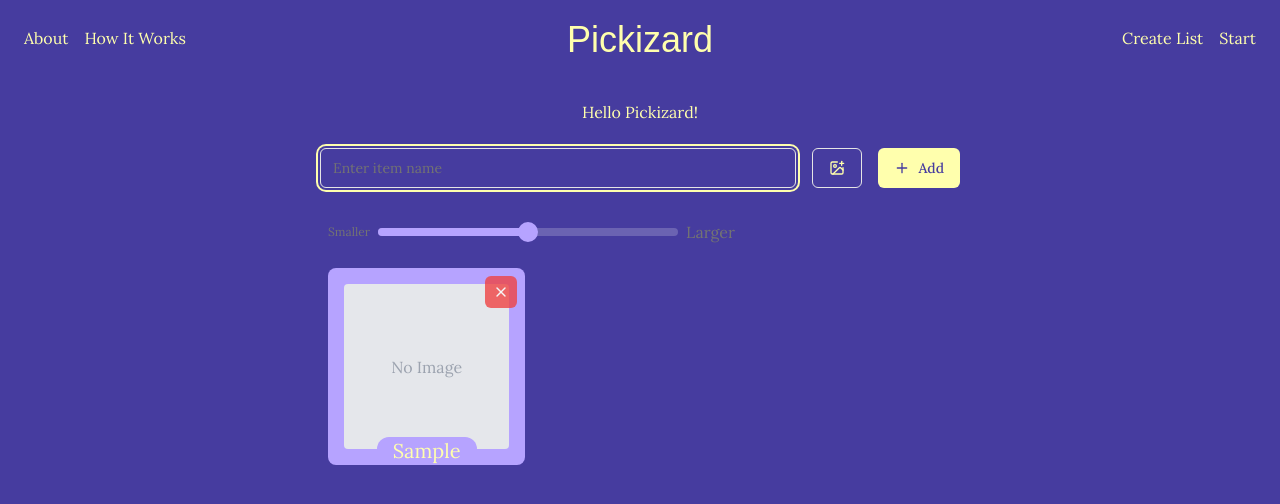
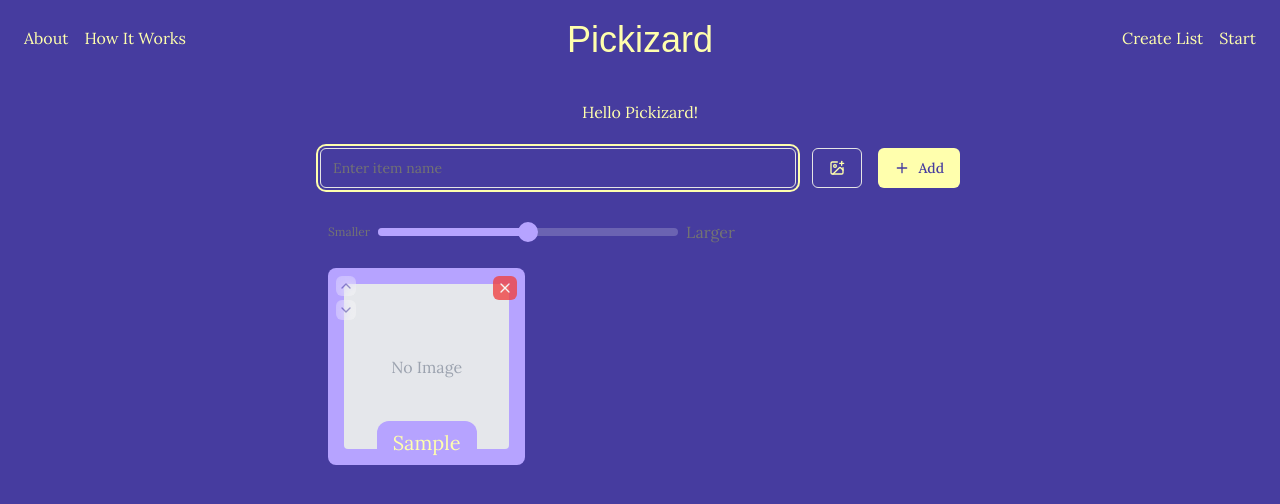
Before and after one commit to frdiersln/pickizard, a Next.js app: page / in a window 1280 px wide. Both pictures are taken after typing "Sample" into the empty fields and a click on the button "Add". Shown: the top 504 px of the page. Built offline with nearby package versions, Linux system fonts and the light colour scheme; a web font is replaced by a local one.

Commit message:
fix: add item reordering functionality in list display

```diff
--- a/app/page.tsx
+++ b/app/page.tsx
@@ -11,6 +11,10 @@ export default function Home() {
     setItems(items.filter(item => item.id !== id));
   };
 
+  const handleReorder = (newItems: ListItem[]) => {
+    setItems(newItems);
+  };
+
   return (
     <main>
       <div className="container mx-auto w-[90%] md:w-1/2">
@@ -21,7 +25,11 @@ export default function Home() {
           <ListInput items={items} setItems={setItems} />
         </div>
         <div className="section my-6">
-          <ListDisplay items={items} onRemoveItem={handleRemoveItem} />
+          <ListDisplay
+            items={items}
+            onRemoveItem={handleRemoveItem}
+            onReorderItems={handleReorder}
+          />
         </div>
       </div>
     </main>
--- a/components/features/list-creator/list-display.tsx
+++ b/components/features/list-creator/list-display.tsx
@@ -1,6 +1,5 @@
 import React, { useState } from 'react';
-import { motion, AnimatePresence } from 'framer-motion';
-import { X, ListPlus } from 'lucide-react';
+import { X, ListPlus, ChevronUp, ChevronDown } from 'lucide-react';
 import { Button } from '@/components/ui/button';
 import { Slider } from "@/components/ui/slider";
 import { Card, CardContent } from '@/components/ui/card';
@@ -9,11 +8,21 @@ import { ListItem } from '@/types';
 interface ListDisplayProps {
   items: ListItem[];
   onRemoveItem: (id: string) => void;
+  onReorderItems: (newItems: ListItem[]) => void;
 }
 
-export function ListDisplay({ items, onRemoveItem }: ListDisplayProps) {
+export function ListDisplay({ items, onRemoveItem, onReorderItems }: ListDisplayProps) {
   const [size, setSize] = useState(3);
   const [activeTooltip, setActiveTooltip] = useState<string | null>(null);
+
+  const moveItem = (index: number, direction: 'up' | 'down') => {
+    const newIndex = direction === 'up' ? index - 1 : index + 1;
+    if (newIndex < 0 || newIndex >= items.length) return;
+
+    const newItems = [...items];
+    [newItems[index], newItems[newIndex]] = [newItems[newIndex], newItems[index]];
+    onReorderItems(newItems);
+  };
 
   if (items.length === 0) {
     return (
@@ -53,30 +62,39 @@ export function ListDisplay({ items, onRemoveItem }: ListDisplayProps) {
       </div>
 
       <div className={`grid ${gridSizeClasses} gap-4`}>
-        <AnimatePresence>
-          {items.map((item) => (
-            <motion.div
+        {items.map((item, index) => (
+          <div
             key={item.id}
-              initial={{ opacity: 0, scale: 0.9 }}
-              animate={{ opacity: 1, scale: 1 }}
-              exit={{ opacity: 0, scale: 0.9 }}
             className="relative group aspect-square"
           >
             <div className="relative w-full h-full rounded-lg overflow-hidden">
               <div
                 className="w-full h-full p-2 sm:p-4 bg-background-secondary"
-                  // Show tooltip on hover or touch
                 onMouseEnter={() => setActiveTooltip(item.id)}
                 onMouseLeave={() => setActiveTooltip(null)}
-                  onTouchStart={(e) => {
-                    e.preventDefault(); // Prevent double-tap zoom on mobile
-                    if (activeTooltip === item.id) {
-                      setActiveTooltip(null);
-                    } else {
-                      setActiveTooltip(item.id);
-                    }
-                  }}
               >
+                {/* Reorder Controls - Redesigned */}
+                <div className="absolute left-2 top-2 z-10 flex flex-col gap-1">
+                  <Button
+                    onClick={() => moveItem(index, 'up')}
+                    variant="secondary"
+                    size="icon"
+                    className="h-5 w-5 bg-white/60 backdrop-blur-sm hover:bg-white/80"
+                    disabled={index === 0}
+                  >
+                    <ChevronUp className="h-3 w-3" />
+                  </Button>
+                  <Button
+                    onClick={() => moveItem(index, 'down')}
+                    variant="secondary"
+                    size="icon"
+                    className="h-5 w-5 bg-white/60 backdrop-blur-sm hover:bg-white/80"
+                    disabled={index === items.length - 1}
+                  >
+                    <ChevronDown className="h-3 w-3" />
+                  </Button>
+                </div>
+
                 {item.imageUrl ? (
                   <img
                     src={item.imageUrl}
@@ -92,31 +110,15 @@ export function ListDisplay({ items, onRemoveItem }: ListDisplayProps) {
 
               <div className="absolute inset-x-0 bottom-0 max-w-[60%] w-fit h-fit mx-auto bg-background-secondary rounded-t-xl px-4">
                 <div className="relative flex justify-center">
-                    <h3 className="text-primary text-center text-xl max-w-full truncate">
+                  <h3 className="text-primary text-center text-xl max-w-full truncate py-2">
                     {item.name}
                   </h3>
 
-                    {/* Custom Tooltip */}
-                    <AnimatePresence>
-                      {activeTooltip === item.id && (
-                        <motion.div
-                          initial={{ opacity: 0, y: 5 }}
-                          animate={{ opacity: 1, y: 0 }}
-                          exit={{ opacity: 0, y: 5 }}
-                          className="absolute z-50 bottom-full -translate-x-1/2 mb-2 px-3 py-1.5 rounded-md bg-popover text-popover-foreground text-sm shadow-md min-w-fit w-auto"
-                          style={{
-                            width: 'max-content',
-                            maxWidth: '200px',
-                            textAlign: 'center'
-                          }}
-                        >
+                  {activeTooltip === item.id && item.name.length > 15 && (
+                    <div className="absolute z-50 bottom-full -translate-x-1/2 mb-2 px-3 py-1.5 rounded-md bg-popover text-popover-foreground text-sm shadow-md">
                       {item.name}
-                          <div
-                            className="absolute w-2 h-2 bg-popover transform rotate-45 left-1/2 -translate-x-1/2 -bottom-1"
-                          />
-                        </motion.div>
+                    </div>
                   )}
-                    </AnimatePresence>
                 </div>
               </div>
 
@@ -124,14 +126,13 @@ export function ListDisplay({ items, onRemoveItem }: ListDisplayProps) {
                 onClick={() => onRemoveItem(item.id)}
                 variant="destructive"
                 size="icon"
-                  className="absolute top-2 right-2 h-8 w-8 opacity-80"
+                className="absolute top-2 right-2 h-6 w-6 opacity-80 hover:opacity-100"
               >
-                  <X className="w-4 h-4" />
+                <X className="h-3 w-3" />
               </Button>
             </div>
-            </motion.div>
+          </div>
         ))}
-        </AnimatePresence>
       </div>
     </div>
   );
```
Lines whose indentation alone changed are shown as unchanged.
